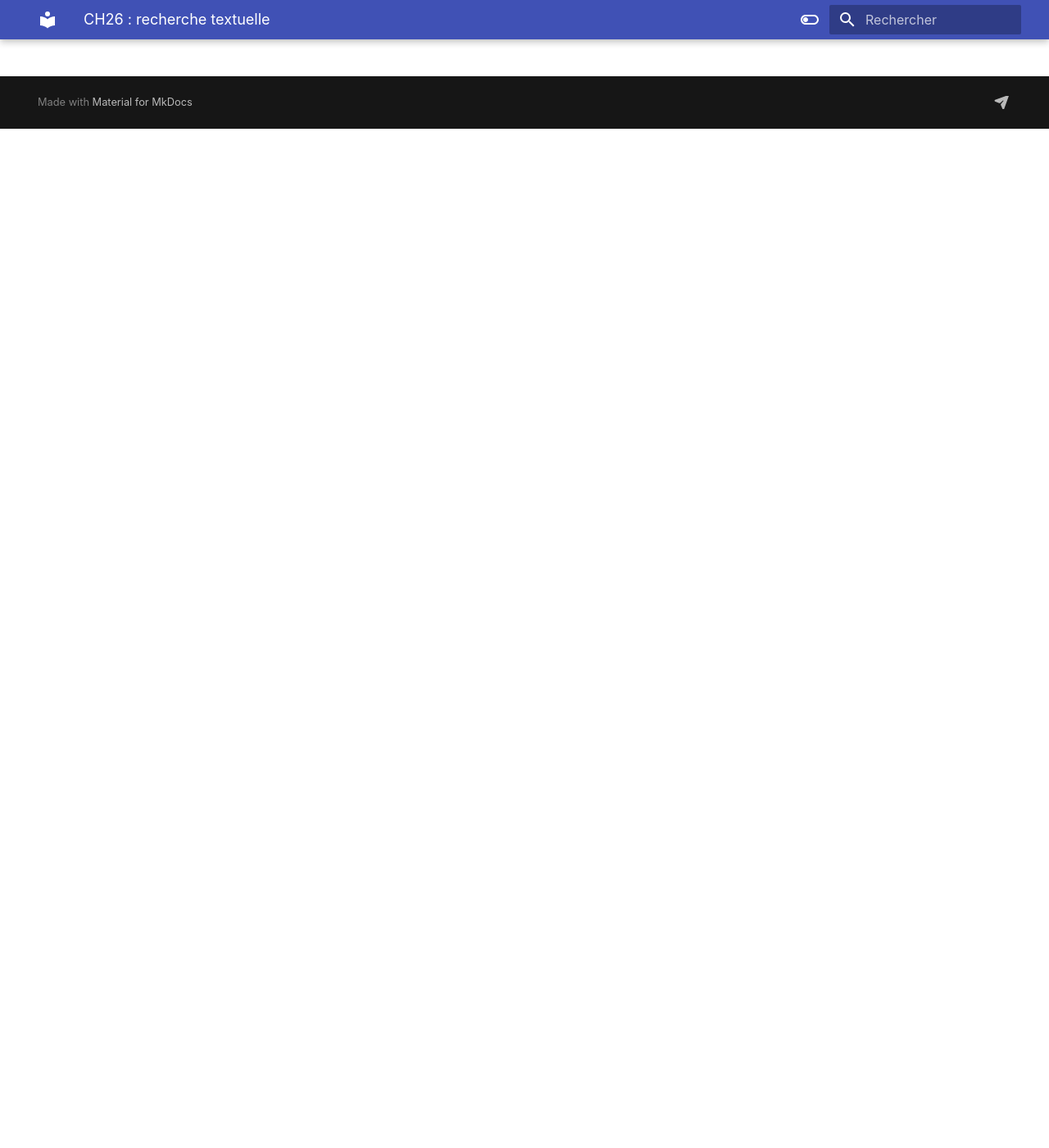
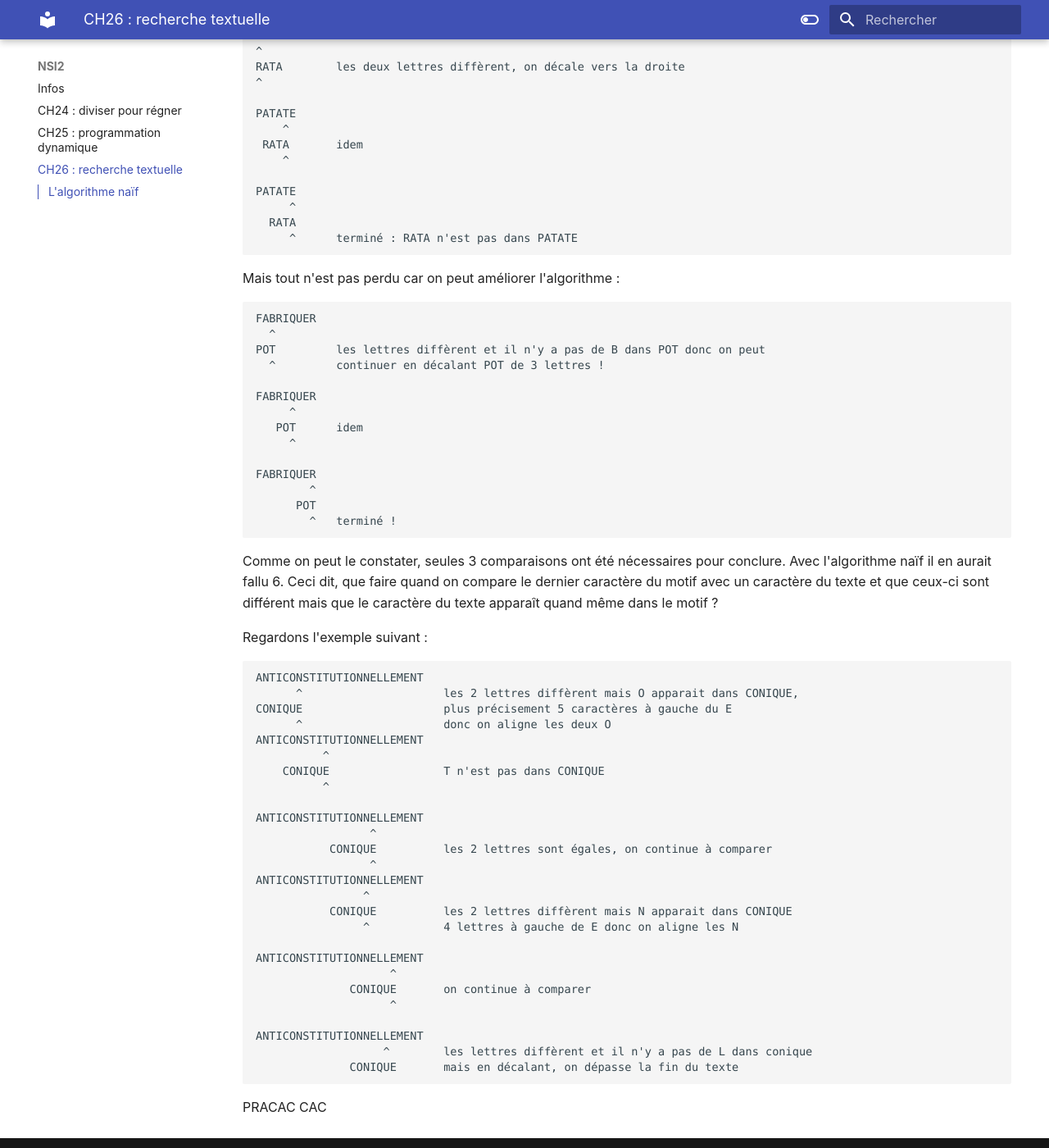
Before and after one commit to mbachelier1/cours_mkdocs, an MkDocs documentation site: the page built from docs/nsi2/ch26/recherche_textuelle.md, in a window 1280 px wide and 1400 px high, scrolled down 1243 px. Shown: the whole window at 82% size. Built offline with MkDocs 1.6.1 and Material for MkDocs 9.7.7, drawn with Linux system fonts in a browser that asks for light colours; some of the changed text lies outside the part shown.

Commit message:
still bmh

````diff
--- a/docs/nsi2/ch26/recherche_textuelle.md
+++ b/docs/nsi2/ch26/recherche_textuelle.md
@@ -22,4 +22,96 @@
 Dans ce cas l'algorithme va nécessiter $n\times m$ comparaisons pour déterminer que $M$ ne figure
 pas dans le texte.
 
-## Une idée pour améliorer l'algorithme naif
+On pourrait alors penser à
+
+- aligner le motif avec le texte;
+- commencer par comparer le dernier caractère du motif avec le caractère correspondant du texte;
+- tant qu'ils sont égaux et qu'on a pas épuisé les lettres du motif, on " se décale d'un cran vers la gauche ";
+- tant qu'ils sont différents et qu'on est pas arrivé au bout du texte, on décale le motif d'un cran vers la droite.
+
+Malheureusement, cet algorithme souffre des mêmes faiblesses que son prédécesseur comme le montre l'exemple suivant :
+```
+PATATE
+   ^
+RATA        les deux lettres sont égales, on continue à comparer
+   ^
+
+PATATE
+  ^
+RATA
+  ^
+
+PATATE
+ ^
+RATA
+ ^
+
+PATATE
+^
+RATA        les deux lettres diffèrent, on décale vers la droite
+^
+
+PATATE
+    ^
+ RATA       idem
+    ^
+
+PATATE
+     ^
+  RATA
+     ^      terminé : RATA n'est pas dans PATATE
+```
+
+Mais tout n'est pas perdu car on peut améliorer l'algorithme :
+```
+FABRIQUER
+  ^
+POT         les lettres diffèrent et il n'y a pas de B dans POT donc on peut
+  ^         continuer en décalant POT de 3 lettres !
+
+FABRIQUER
+     ^
+   POT      idem
+     ^
+
+FABRIQUER
+        ^
+      POT
+        ^   terminé !
+```
+
+Comme on peut le constater, seules 3 comparaisons ont été nécessaires pour conclure. Avec l'algorithme
+naïf il en aurait fallu 6. Ceci dit, que faire quand on compare le dernier caractère du motif avec un caractère du texte
+et que ceux-ci sont différent mais que le caractère du texte apparaît quand même dans le motif ?
+
+Regardons l'exemple suivant :
+```
+ANTICONSTITUTIONNELLEMENT
+      ^                     les 2 lettres diffèrent mais O apparait dans CONIQUE,
+CONIQUE                     plus précisement 5 caractères à gauche du E
+      ^                     donc on aligne les deux O
+ANTICONSTITUTIONNELLEMENT
+          ^
+    CONIQUE                 T n'est pas dans CONIQUE
+          ^
+
+ANTICONSTITUTIONNELLEMENT
+                 ^
+           CONIQUE          les 2 lettres sont égales, on continue à comparer
+                 ^
+ANTICONSTITUTIONNELLEMENT
+                ^
+           CONIQUE          les 2 lettres diffèrent mais N apparait dans CONIQUE
+                ^           4 lettres à gauche de E donc on aligne les N
+
+ANTICONSTITUTIONNELLEMENT
+                    ^
+              CONIQUE       on continue à comparer
+                    ^
+
+ANTICONSTITUTIONNELLEMENT
+                   ^        les lettres diffèrent et il n'y a pas de L dans conique
+              CONIQUE       mais en décalant, on dépasse la fin du texte
+```
+PRACAC
+   CAC
````
Also changed, not shown: docs/nsi2/ch26/scripts/bmh.py (deleted, +0 -51 lines).
